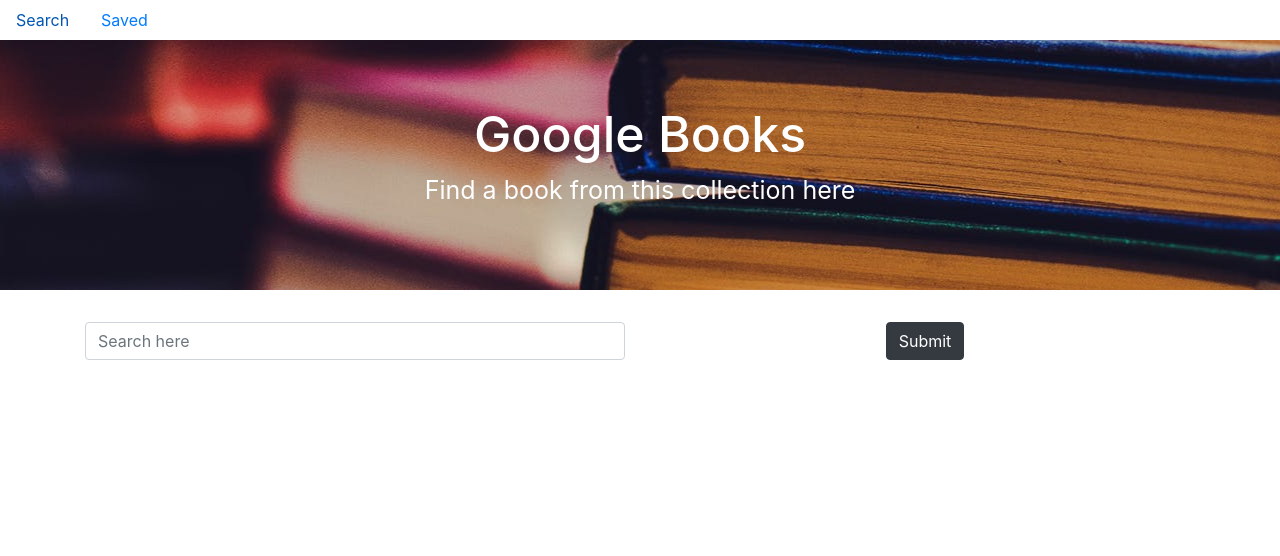
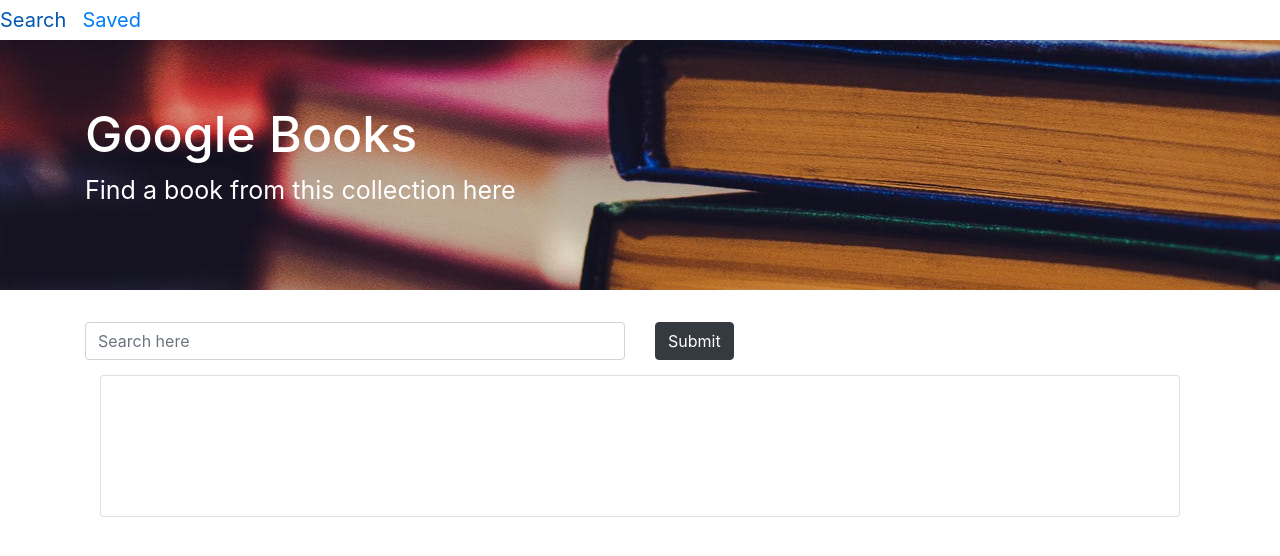
Before and after one commit to kalmand1057/google-books, a React (Create React App) app in the folder create-react-express/client/: page / in a window 1280 px wide. Shown: the top 556 px of the page. Built offline with nearby package versions, Linux system fonts and the light colour scheme.

Commit message:
added card component

```diff
--- a/create-react-express/client/src/App.js
+++ b/create-react-express/client/src/App.js
@@ -2,19 +2,24 @@
 import logo from "./logo.svg";
 import "./App.css";
 import 'bootstrap/dist/css/bootstrap.min.css';
-import Hero from "./components/Hero";
-import Searchbar from "./components/Searchbar";
+import { BrowserRouter as Router, Route, Switch} from "react-router-dom";
 import Navbar from "./components/Navbar";
+import Search from "./pages/Search";
+import Saved from "./pages/Saved";
 
-function App() {
-  return (
-    <div className="App">
-      <Navbar />
-      <Hero />
-      <Searchbar />
-    </div>
-  );
-}
+class App extends Component {
+  render () {
+    return (
+      <Router>
+        <Navbar />
+          <Switch>
+            <Route exact path="/" component={Search}/>
+            <Route exact path="/saved" component={Saved}/>
+          </Switch>
+      </Router>
+    )
+  }
+};
 
 
 export default App;
--- /dev/null
+++ b/create-react-express/client/src/components/Card.js
@@ -0,0 +1,41 @@
+import React from "react";
+
+const styles = {
+    card: {
+        margin: 15
+    },
+    img: {
+        height: 100,
+        borderRadius: 50
+    }
+}
+
+function Card(props) {
+  return (
+    <div className="container">
+        <div className="card" style={styles.card}>
+            <div className="card-body">
+                <div class="row">
+                    <div class="col">
+                        <img alt={props.title} src={props.image} style={styles.img}/>
+                    </div>
+                    <div class="col">
+                        {props.authors}
+                    </div>
+                    <div class="col">
+                        {props.description}
+                    </div>
+                    <div class="col">
+                        {props.link}
+                    </div>
+                </div>
+            </div>
+        </div>
+        <span onClick={() => props.removeBook(props.id)} className="remove">
+        {/* 𝘅 */}
+      </span>
+    </div>
+  );
+}
+
+export default Card;
--- a/create-react-express/client/src/components/Navbar.js
+++ b/create-react-express/client/src/components/Navbar.js
@@ -1,25 +1,21 @@
 import React from "react";
 import { Nav } from 'react-bootstrap';
 
-const styles = {
 
-}
+// const styles = {
+
+// }
 
 function Navbar() {
-    return (
-    <Nav
-    activeKey="/search"
-    onSelect={(selectedKey) => alert(`selected ${selectedKey}`)}
-    >
-        <Nav.Item>
-            <Nav.Link href="/search">Search</Nav.Link>
-        </Nav.Item>
-        <Nav.Item>
-            <Nav.Link eventKey="saved">Saved</Nav.Link>
-        </Nav.Item>
-    </Nav>
-    );
-  }
+  return (
+  <Nav>
+    <div>
+        <a className="navbar-brand" href="/">Search</a>
+        <a className="navbar-brand" href="/Saved">Saved</a>
+    </div>
+  </Nav>
+  );
+}
 
 
 export default Navbar;
--- a/create-react-express/client/src/pages/Saved.js
+++ b/create-react-express/client/src/pages/Saved.js
@@ -1,8 +1,13 @@
 import React from "react";
+import Hero from "../components/Hero";
+import Card from "../components/Card";
 
 function Saved() {
     return (
-        <div></div>
+        <div>
+          <Hero />
+          <Card />
+        </div>
     );
   }
 
--- a/create-react-express/client/src/pages/Search.js
+++ b/create-react-express/client/src/pages/Search.js
@@ -1,9 +1,17 @@
 import React from "react";
+import Hero from "../components/Hero";
+import Searchbar from "../components/Searchbar";
+import Card from "../components/Card";
 
 function Search() {
     return (
-        <div></div>
+        <div>
+          <Hero />
+          <Searchbar />
+          <Card />
+        </div>
     );
   }
 
+
 export default Search;
--- a/create-react-express/package.json
+++ b/create-react-express/package.json
@@ -24,6 +24,7 @@
     "express": "^4.16.3",
     "if-env": "^1.0.4",
     "mongoose": "^5.11.9",
-    "react-bootstrap": "^1.4.0"
+    "react-bootstrap": "^1.4.0",
+    "react-router-dom": "^5.2.0"
   }
 }
```
Also changed, not shown: create-react-express/client/src/components/Grid.js (added, +28 -0 lines), create-react-express/client/src/components/SearchBtn.js (added, +13 -0 lines), create-react-express/client/src/components/Searchbar.js (+14 -0 lines), create-react-express/client/src/components/Thumbnail.js (added, +20 -0 lines), 2 other files (tests, documents, lock files or other folders).
